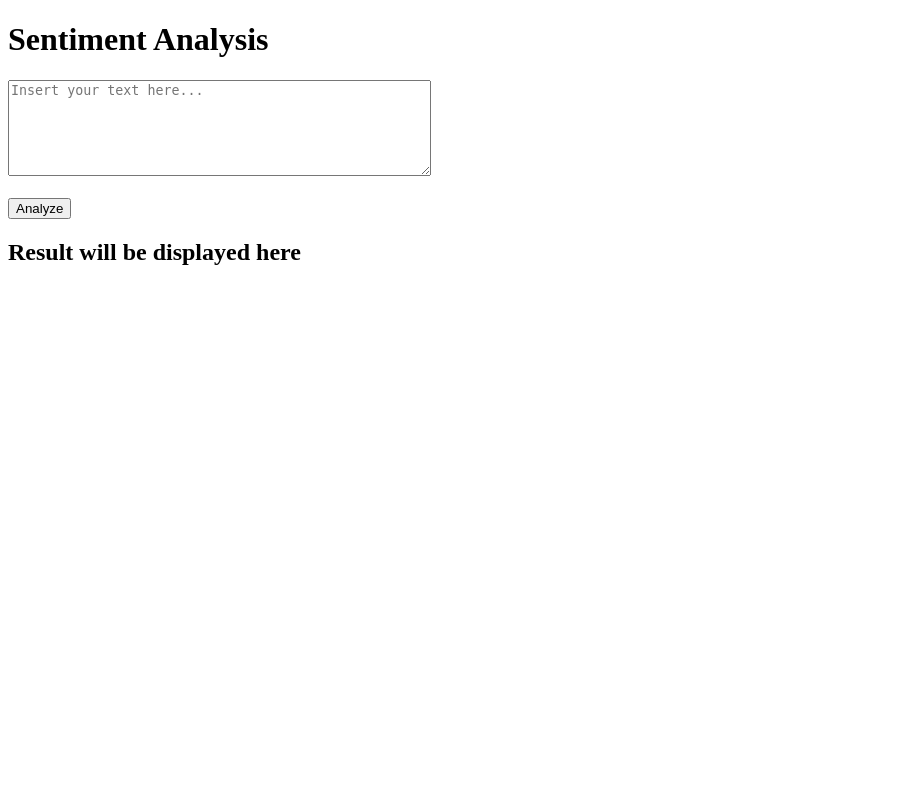
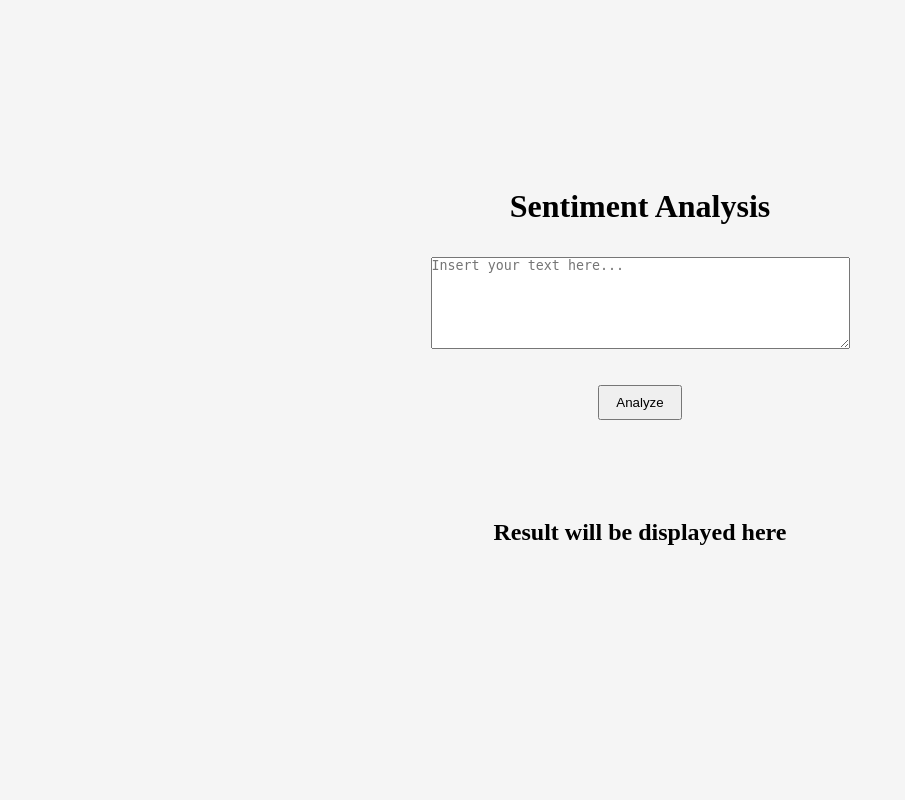
Before and after one commit to FiorenzoT/sentiment-analysis, a Django app: page /application/ in a window 1280 px wide. Shown: the whole page, without its empty margins (0-905 px from the left). Run offline with Django 3.2, Linux system fonts and the light colour scheme.

Commit message:
Add CSS stylesheet.

```diff
--- a/backend/backend/settings.py
+++ b/backend/backend/settings.py
@@ -9,6 +9,7 @@ https://docs.djangoproject.com/en/3.2/topics/settings/
 For the full list of settings and their values, see
 https://docs.djangoproject.com/en/3.2/ref/settings/
 """
+import os
 
 from pathlib import Path
 
@@ -120,6 +121,10 @@ USE_TZ = True
 
 STATIC_URL = '/static/'
 
+STATICFILES_DIRS = [
+    os.path.join(BASE_DIR, 'static')
+]
+
 # Default primary key field type
 # https://docs.djangoproject.com/en/3.2/ref/settings/#default-auto-field
 
--- /dev/null
+++ b/backend/static/css/style.css
@@ -0,0 +1,35 @@
+*{
+    margin: 0;
+    padding: 0;
+    box-sizing: border-box;
+}
+
+body {
+    min-height: 100vh;
+    display: grid;
+    place-content: center;
+    font-size: 1rem;
+    background-color: whitesmoke;
+}
+
+div {
+    min-height: 20vh;
+    display: grid;
+    place-content: center;
+}
+
+h1, p {
+    text-align: center;
+}
+
+#sentimentForm {
+    display: flex;
+    flex-direction: column;
+    align-items: center;
+    margin-top: 2rem;
+}
+
+button {
+    padding: 0.5rem 1rem;
+    margin-bottom: 2rem;
+}
--- a/backend/templates/application/index.html
+++ b/backend/templates/application/index.html
@@ -1,9 +1,11 @@
 <!DOCTYPE html>
+{%load static %}
 <html lang="en">
 <head>
     <meta charset="UTF-8">
     <meta name="viewport" content="width=device-width, initial-scale=1.0">
     <script src="https://code.jquery.com/jquery-3.6.0.min.js"></script>
+    <link rel="stylesheet" href="{% static 'css/style.css' %}">
     <title>Sentiment Analysis</title>
 </head>
 <body>
@@ -34,7 +36,7 @@
                 },
                 success: function(response) {
                     $('#result').html(`
-                        <h2>Sentiment Analysis Result</h2>
+                        <h2>Sentiment Analysis Result</h2><br>
                         <p><strong>Analyzed Text:</strong> ${response.text}</p>
                         <p><strong>Sentiment:</strong> ${response.sentiment}</p>
                         <p><strong>Sentiment Polarity:</strong> ${response.popolarity}</p>
```
